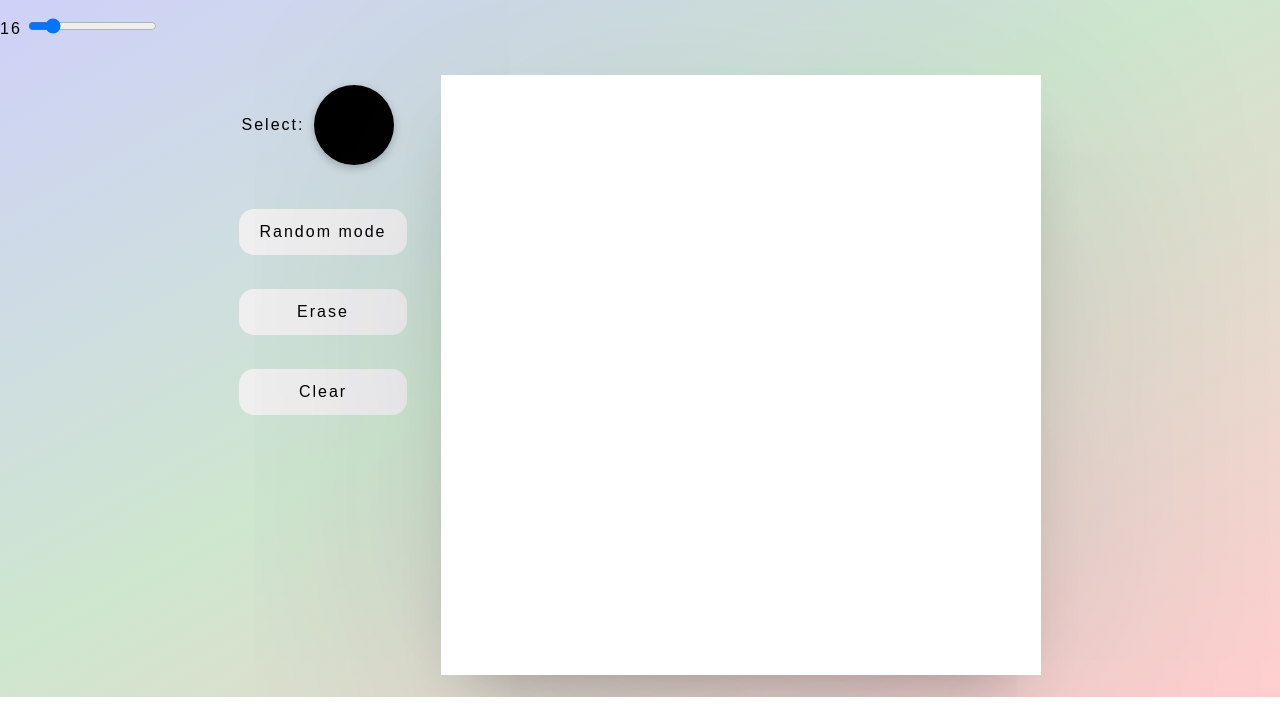
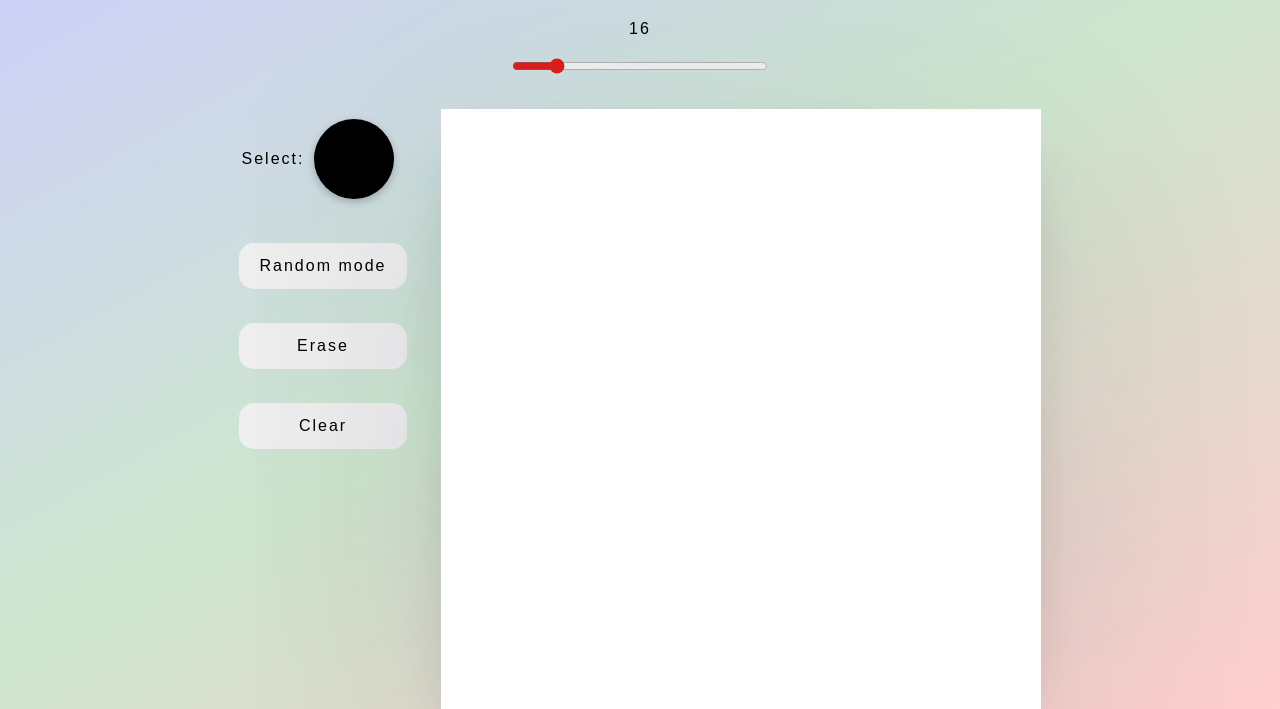
Before and after one commit to maqboolwebdev-stack/Etch-a-Sketch, a plain HTML site: page index.html in a window 1280 px wide. Shown: the part 103-812 px from the top of the page. Drawn offline with Linux system fonts and the light colour scheme; a web font is replaced by a local one.

Commit message:
Delete new-btn-grid style and style range-bar

```diff
--- a/style.css
+++ b/style.css
@@ -67,24 +67,23 @@ h1 {
   font-size: 2.5rem;
 }
 
-.new-grid-btn {
-  display: block;
-  margin: 0 auto;
-  padding: 0.625rem 1.25rem;
-  border-radius: 0.313rem;
-  border: 1px solid transparent;
-  cursor: pointer;
-  transition: all ease 0.15s;
+.range-container {
+  display: flex;
+  justify-content: center;
+  flex-direction: column;
+  align-items: center;
+  gap: 1rem;
 }
 
-.new-grid-btn:hover {
-  background-color: transparent;
-  border: 1px solid rgba(207, 203, 203, 0.795);
+.range {
+  accent-color: hsl(0, 77%, 49%);
+  min-width: 20%;
+  max-width: 50%;
+  cursor: pointer;
+  outline-offset: .5rem;
+  border: 1px solid blue;
 }
 
-.new-grid-btn:active {
-  transform: scale(0.98);
-}
 .main {
   display: flex;
   justify-content: center;
```
